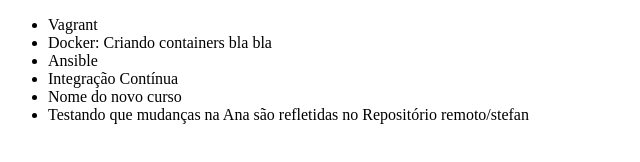
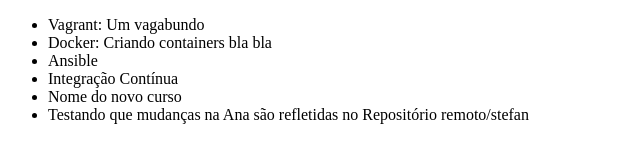
Before and after one commit to inpathos/alura-git, a plain HTML site: page index.html in a window 1280 px wide. Shown: the whole page, without its empty margins (0-640 px from the left). Drawn offline with Linux system fonts and the light colour scheme.

Commit message:
Alterei a linha do Vagrant a partir do usuario Stefan

```diff
--- a/index.html
+++ b/index.html
@@ -6,7 +6,7 @@
 </head>
 <body>
     <ul>
-        <li>Vagrant</li>
+        <li>Vagrant: Um vagabundo</li>
         <li>Docker: Criando containers bla bla</li>
         <li>Ansible</li>
         <li>Integração Contínua</li>
```
